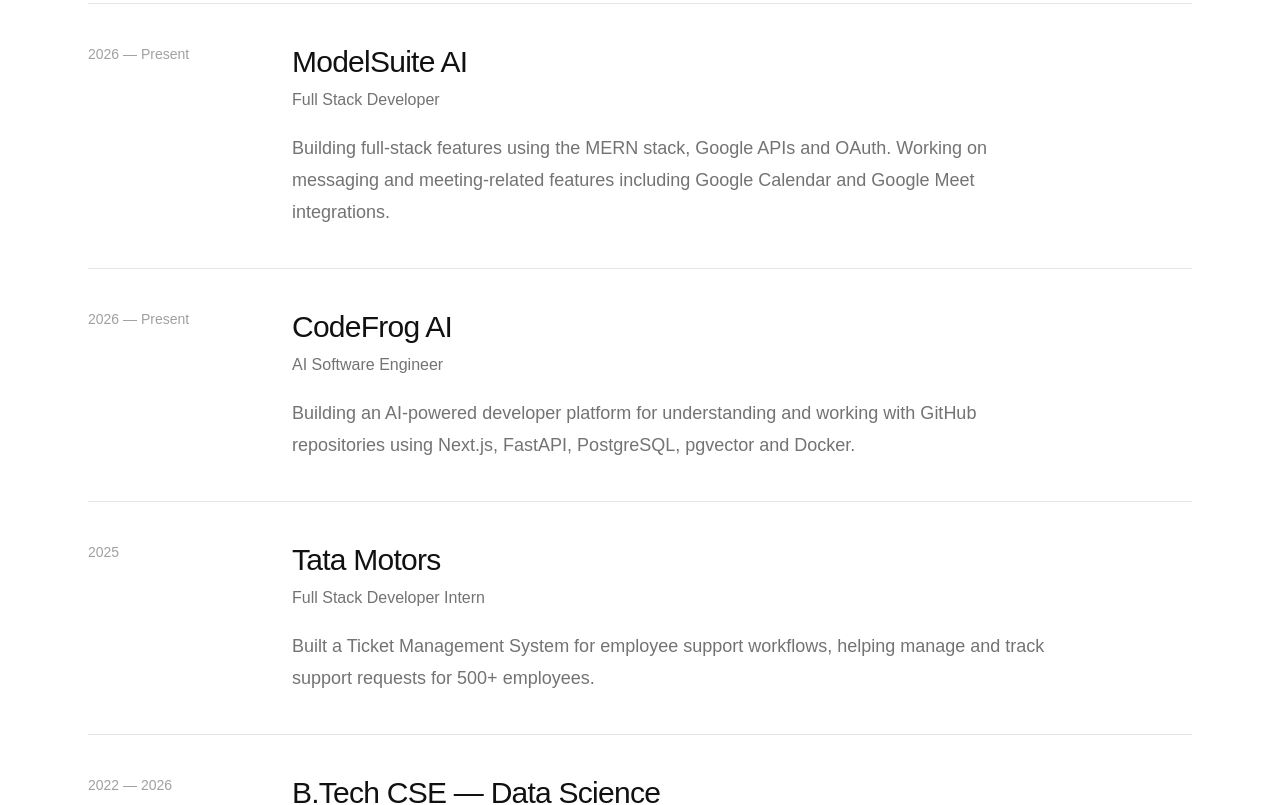
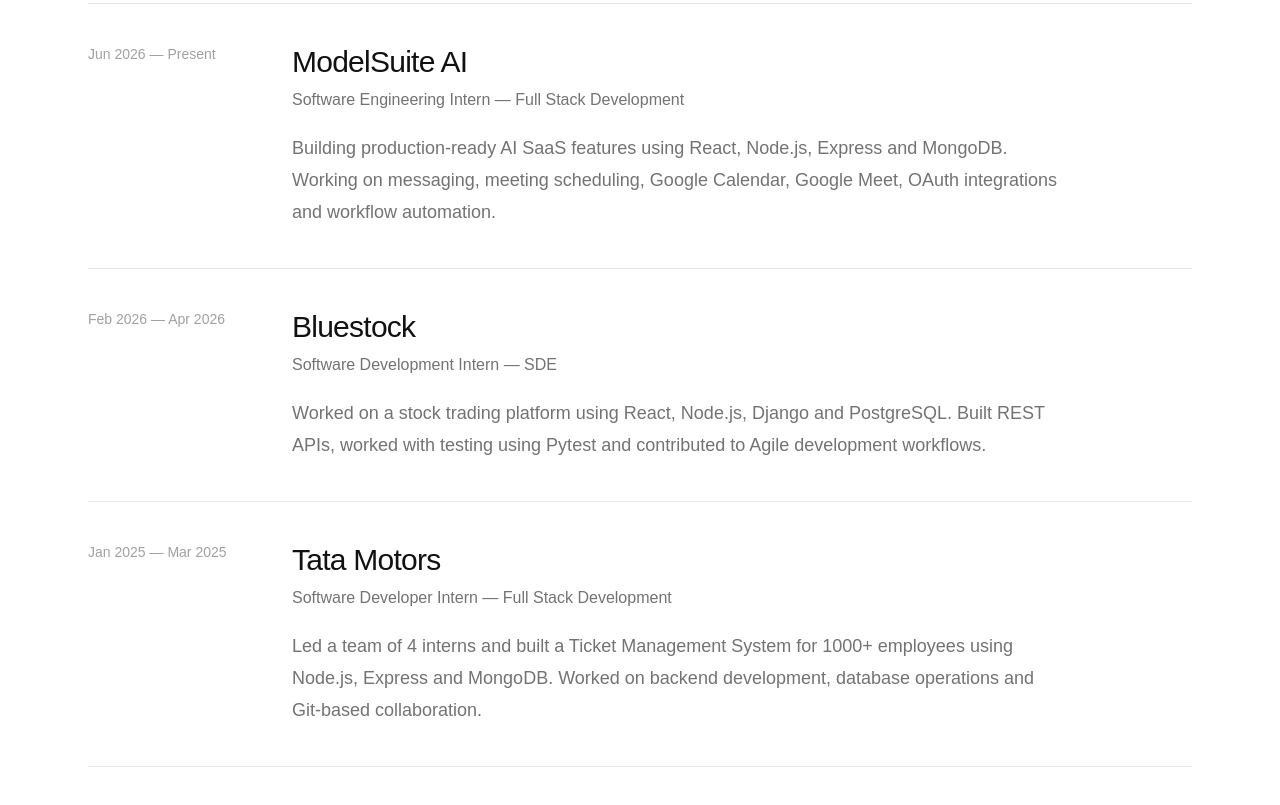
Before and after one commit to shishir-21/shishir-portfolio, a Next.js app: page / in a window 1280 px wide. Shown: the part 3520-4325 px from the top of the page. Built offline with nearby package versions, Linux system fonts and the light colour scheme; no server answers.

Commit message:
fix: update portfolio experience

```diff
--- a/components/Experience.tsx
+++ b/components/Experience.tsx
@@ -4,30 +4,30 @@
 
 const experiences = [
   {
-    period: "2026 — Present",
+    period: "Jun 2026 — Present",
     company: "ModelSuite AI",
-    role: "Full Stack Developer",
+    role: "Software Engineering Intern — Full Stack Development",
     description:
-      "Building full-stack features using the MERN stack, Google APIs and OAuth. Working on messaging and meeting-related features including Google Calendar and Google Meet integrations.",
+      "Building production-ready AI SaaS features using React, Node.js, Express and MongoDB. Working on messaging, meeting scheduling, Google Calendar, Google Meet, OAuth integrations and workflow automation.",
   },
   {
-    period: "2026 — Present",
-    company: "CodeFrog AI",
-    role: "AI Software Engineer",
+    period: "Feb 2026 — Apr 2026",
+    company: "Bluestock",
+    role: "Software Development Intern — SDE",
     description:
-      "Building an AI-powered developer platform for understanding and working with GitHub repositories using Next.js, FastAPI, PostgreSQL, pgvector and Docker.",
+      "Worked on a stock trading platform using React, Node.js, Django and PostgreSQL. Built REST APIs, worked with testing using Pytest and contributed to Agile development workflows.",
   },
   {
-    period: "2025",
+    period: "Jan 2025 — Mar 2025",
     company: "Tata Motors",
-    role: "Full Stack Developer Intern",
+    role: "Software Developer Intern — Full Stack Development",
     description:
-      "Built a Ticket Management System for employee support workflows, helping manage and track support requests for 500+ employees.",
+      "Led a team of 4 interns and built a Ticket Management System for 1000+ employees using Node.js, Express and MongoDB. Worked on backend development, database operations and Git-based collaboration.",
   },
   {
-    period: "2022 — 2026",
-    company: "B.Tech CSE — Data Science",
-    role: "Computer Science Engineering",
+    period: "Aug 2022 — Jul 2026",
+    company: "Dr. B.C. Roy Engineering College",
+    role: "B.Tech — Computer Science Engineering (Data Science)",
     description:
       "Completed my Bachelor of Technology in Computer Science Engineering with a specialization in Data Science.",
   },
@@ -37,12 +37,9 @@
   return (
     <section id="experience" className="border-t border-black/10">
       <div className="mx-auto max-w-6xl px-6 py-32 md:py-40">
-
         {/* Header */}
         <div className="max-w-4xl">
-          <p className="text-sm text-neutral-400">
-            Experience
-          </p>
+          <p className="text-sm text-neutral-400">Experience</p>
 
           <h2 className="mt-6 text-4xl font-medium leading-tight tracking-[-0.04em] sm:text-5xl md:text-6xl">
             My journey so far.
@@ -51,7 +48,6 @@
 
         {/* Experience list */}
         <div className="mt-20 md:mt-28">
-
           {experiences.map((experience, index) => (
             <motion.div
               key={experience.company}
@@ -73,7 +69,6 @@
               }}
               className="grid gap-6 border-t border-black/10 py-10 md:grid-cols-[180px_1fr]"
             >
-
               {/* Period */}
               <div>
                 <p className="text-sm text-neutral-400">
@@ -83,7 +78,6 @@
 
               {/* Content */}
               <div className="max-w-3xl">
-
                 <h3 className="text-2xl font-medium tracking-tight md:text-3xl">
                   {experience.company}
                 </h3>
@@ -95,14 +89,10 @@
                 <p className="mt-5 text-base leading-7 text-neutral-500 md:text-lg md:leading-8">
                   {experience.description}
                 </p>
-
               </div>
-
             </motion.div>
           ))}
-
         </div>
-
       </div>
     </section>
   );
```
